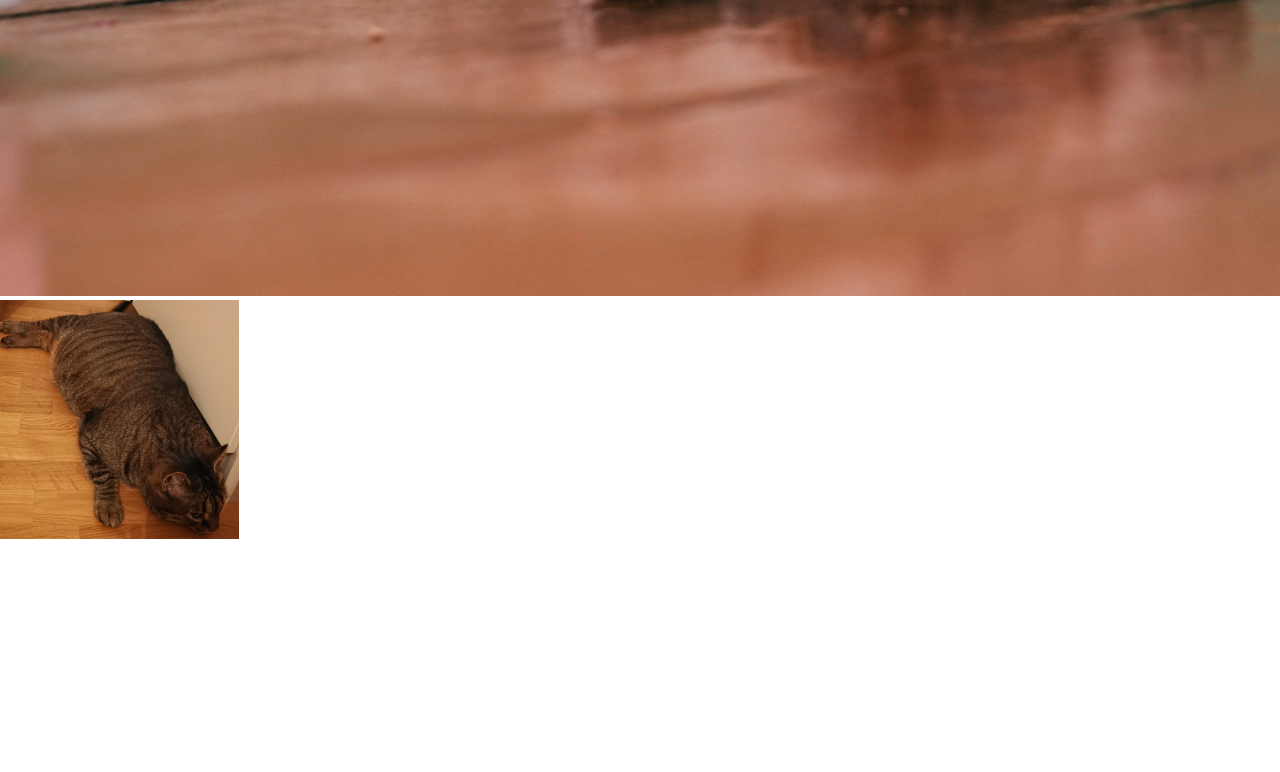
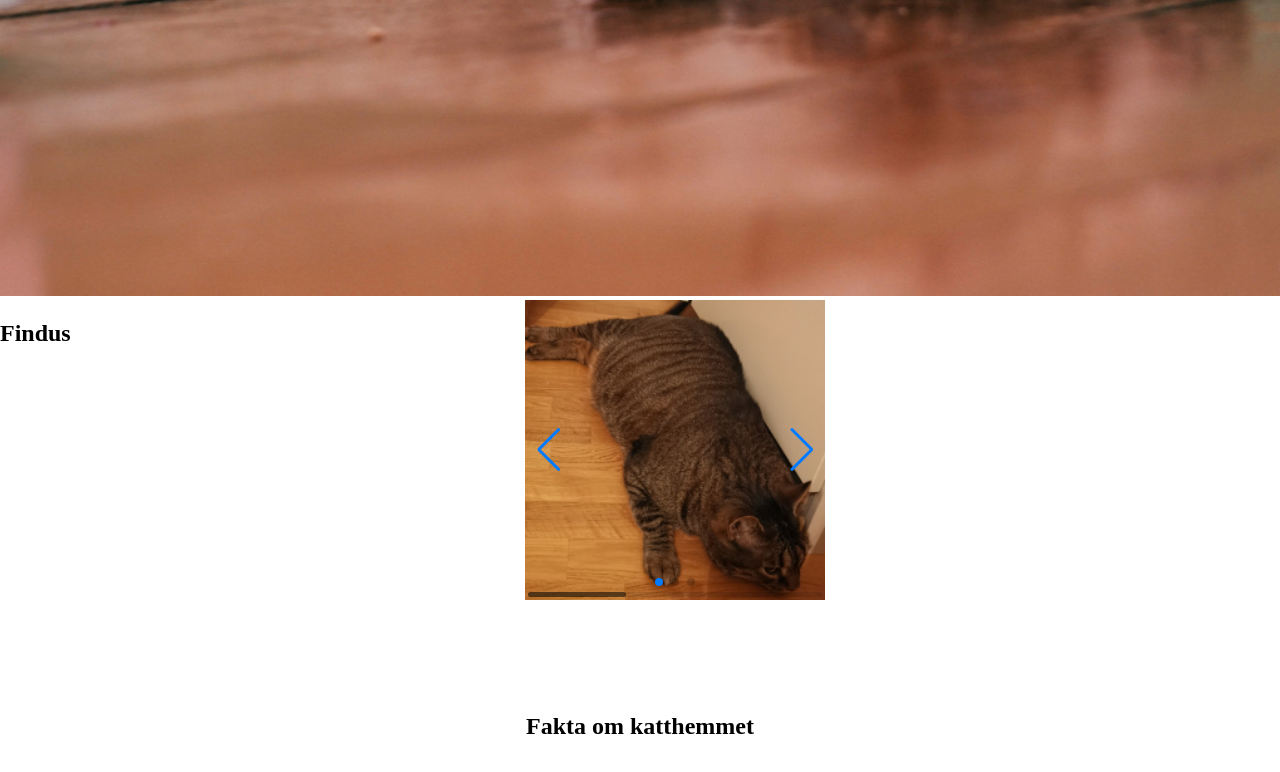
Before and after one commit to alexwallden/alexandras-app, a website built with Vite: page index.html in a window 1280 px wide. Shown: the part 504-1276 px from the top of the page. Built offline with nearby package versions, Linux system fonts and the light colour scheme.

Commit message:
fixed swiper images to work

```diff
--- a/index.html
+++ b/index.html
@@ -30,14 +30,16 @@
       <img class="heroimg" src="./public/images/daria-shatova-46TvM-BVrRI-unsplash.jpg" alt="katt som ligger på rygg" />
     </section>
     <section id="section__admin">
+      <div class="swiper-wrapper">
       <!-- Slider main container -->
+      <H2>Findus</H2>
       <div class="swiper">
         <!-- Additional required wrapper -->
         <div class="swiper-wrapper">
           <!-- Slides -->
           <div class="swiper-slide"><img src="./public/images/finuds_1.jpg" alt="" /></div>
           <div class="swiper-slide"><img src="./public/images/findus_2.jpg" alt="" /></div>
-          <div class="swiper-slide">Slide 3</div>
+          <div class="swiper-slide"><img src="./public/images/findus_3.jpg" alt=""></div>
           ...
         </div>
         <!-- If we need pagination -->
@@ -50,6 +52,7 @@
         <!-- If we need scrollbar -->
         <div class="swiper-scrollbar"></div>
       </div>
+    </div>
     </section>
     <section id="section__slider"></section>
     <section id="section__facts">
@@ -61,5 +64,6 @@
     </section>
     <section id="section__signup"></section>
     <script type="module" src="/src/main.ts"></script>
+    <script type="module" src="/src/slider.ts"></script>
   </body>
 </html>
--- a/src/main.ts
+++ b/src/main.ts
@@ -1,11 +1,5 @@
 import './scss/style.scss';
 import { createFormHtml } from './ts/signUp';
-import Swiper, { Navigation, Pagination } from 'swiper';
-
-const swiperElement = document.querySelector('.swiper') as HTMLElement;
-const swiper = new Swiper(swiperElement, {
-  modules: [Navigation, Pagination],
-});
 
 const menuBtn = document.querySelector('#menu-button') as HTMLButtonElement;
 menuBtn.addEventListener('click', openMenu);
--- a/src/scss/style.scss
+++ b/src/scss/style.scss
@@ -16,3 +16,14 @@
     flex-direction: column;
   }
 }
+
+.swiper-wrapper
+.swiper {
+  width: 300px;
+  height: 300px;
+}
+
+.swiper-slide img {
+height: 300px;
+width: auto;
+}
--- a/src/slider.ts
+++ b/src/slider.ts
@@ -1 +1,25 @@
+import { Swiper } from "swiper/bundle";
+
 const sliderPlacement = document.querySelector('.swiper');
+
+const swiper = new Swiper('.swiper', {
+    // Optional parameters
+    direction: 'horizontal',
+    loop: true,
+
+    // If we need pagination
+    pagination: {
+      el: '.swiper-pagination',
+    },
+
+    // Navigation arrows
+    navigation: {
+      nextEl: '.swiper-button-next',
+      prevEl: '.swiper-button-prev',
+    },
+
+    // And if we need scrollbar
+    scrollbar: {
+      el: '.swiper-scrollbar',
+    },
+  });
```
